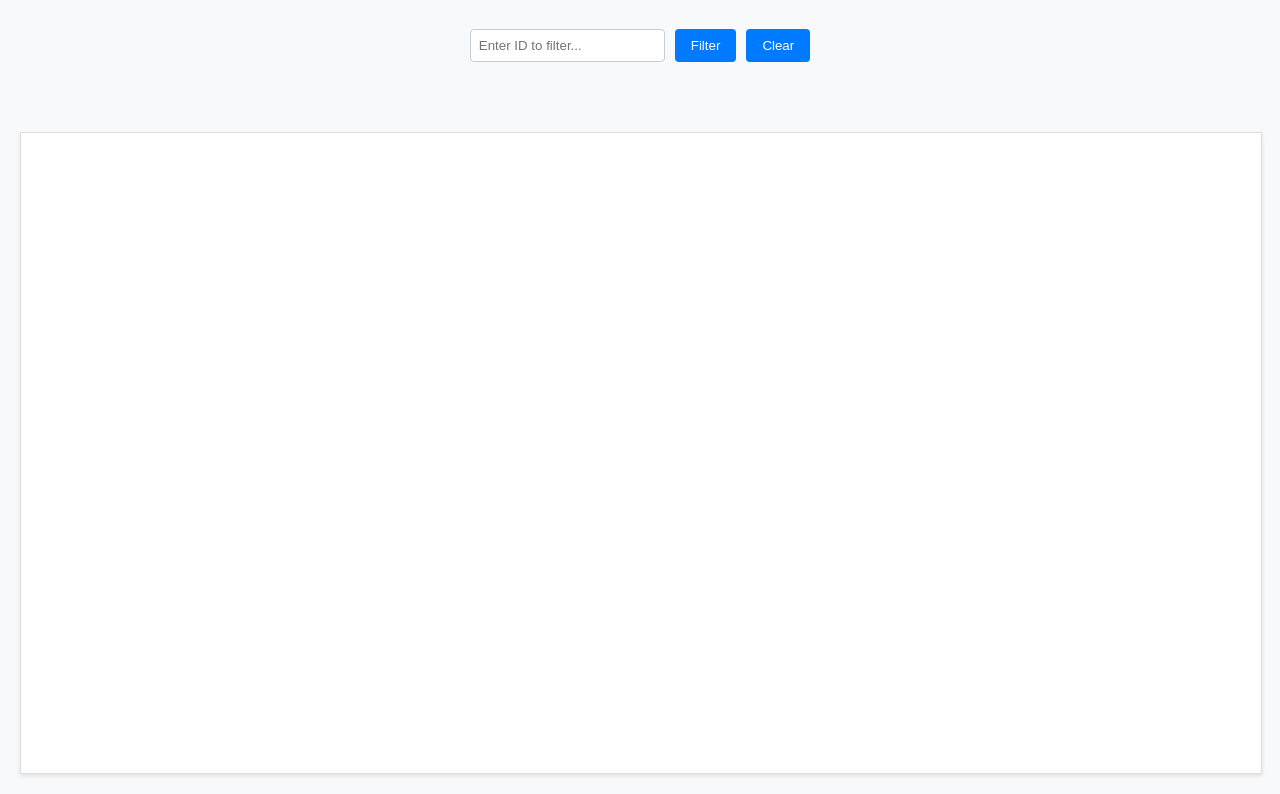
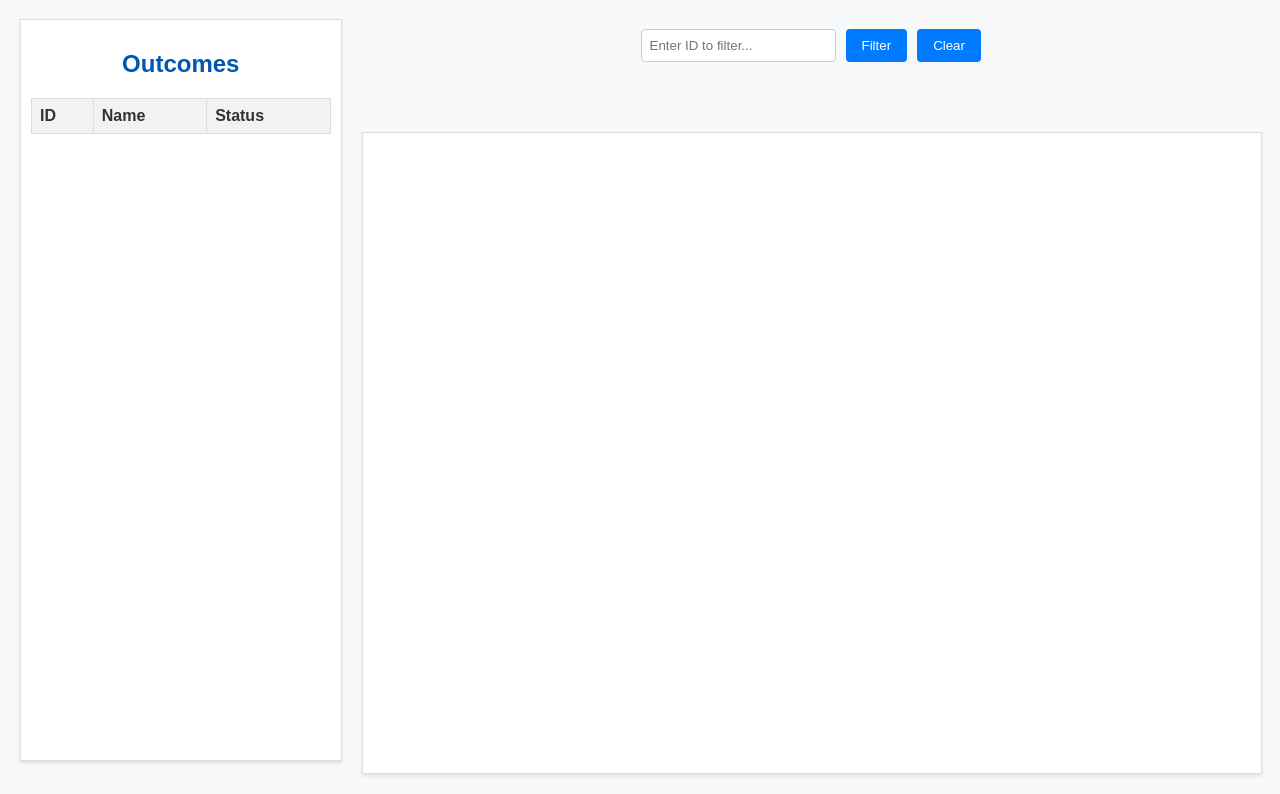
Before and after one commit to mathewbaiju/stakeholder-mapping, a plain HTML site: page templates/index.html in a window 1280 px wide. Shown: the part 81-875 px from the top of the page. Drawn offline with nearby package versions, Linux system fonts and the light colour scheme; no server answers.

Commit message:
feat: Add outcomes table and two-column layout

```diff
--- a/static/script.js
+++ b/static/script.js
@@ -4,6 +4,8 @@ document.addEventListener('DOMContentLoaded', function() {
     const container = document.getElementById('mynetwork');
     const legendContainer = document.getElementById('legend');
     const allNodesMap = new Map();
+    const tableBody = document.getElementById('outcomes-table').getElementsByTagName('tbody')[0];
+    const filterInput = document.getElementById('filter-input');
 
     function drawNetwork(filterId = null) {
         if (!allData.initiative) return;
@@ -109,6 +111,20 @@ document.addEventListener('DOMContentLoaded', function() {
         }
     }
 
+    function populateTable(program) {
+        tableBody.innerHTML = ''; // Clear existing rows
+        if (program && program.depends_on) {
+            program.depends_on.forEach(outcome => {
+                if (outcome.type === 'outcome') {
+                    const row = tableBody.insertRow();
+                    row.insertCell(0).textContent = outcome.id;
+                    row.insertCell(1).textContent = outcome.name;
+                    row.insertCell(2).textContent = outcome.status;
+                }
+            });
+        }
+    }
+
     function buildAllNodesMap(item) {
         allNodesMap.set(item.id, item);
         if (item.depends_on) item.depends_on.forEach(buildAllNodesMap);
@@ -122,6 +138,7 @@ document.addEventListener('DOMContentLoaded', function() {
             buildAllNodesMap(allData.initiative);
             drawNetwork();
             createLegend();
+            populateTable(allData.program);
         })
         .catch(error => console.error('Error fetching data:', error));
 
--- a/static/style.css
+++ b/static/style.css
@@ -6,9 +6,43 @@ body {
     padding: 20px;
 }
 
-h1 {
+h1, h2 {
     text-align: center;
     color: #0056b3;
+}
+
+.main-container {
+    display: flex;
+    gap: 20px;
+}
+
+.table-container {
+    flex: 1;
+    padding: 10px;
+    background-color: #fff;
+    border: 1px solid #ddd;
+    box-shadow: 0 2px 4px rgba(0,0,0,0.1);
+    height: 90vh;
+    overflow-y: auto;
+}
+
+.network-container {
+    flex: 3;
+}
+
+#outcomes-table {
+    width: 100%;
+    border-collapse: collapse;
+}
+
+#outcomes-table th, #outcomes-table td {
+    border: 1px solid #ddd;
+    padding: 8px;
+    text-align: left;
+}
+
+#outcomes-table th {
+    background-color: #f2f2f2;
 }
 
 #controls {
--- a/templates/index.html
+++ b/templates/index.html
@@ -9,6 +9,24 @@
 </head>
 <body>
     <h1>Platform Strategic Initiatives Explorer</h1>
+
+    <div class="main-container">
+        <div class="table-container">
+            <h2>Outcomes</h2>
+            <table id="outcomes-table">
+                <thead>
+                    <tr>
+                        <th>ID</th>
+                        <th>Name</th>
+                        <th>Status</th>
+                    </tr>
+                </thead>
+                <tbody>
+                    <!-- Rows will be added dynamically -->
+                </tbody>
+            </table>
+        </div>
+        <div class="network-container">
             <div id="controls">
                 <input type="text" id="filter-input" placeholder="Enter ID to filter...">
                 <button id="filter-button">Filter</button>
@@ -16,6 +34,9 @@
             </div>
             <div id="legend"></div>
             <div id="mynetwork"></div>
+        </div>
+    </div>
+
     <script src="/static/script.js"></script>
 </body>
 </html>
```
Lines whose indentation alone changed are shown as unchanged.
